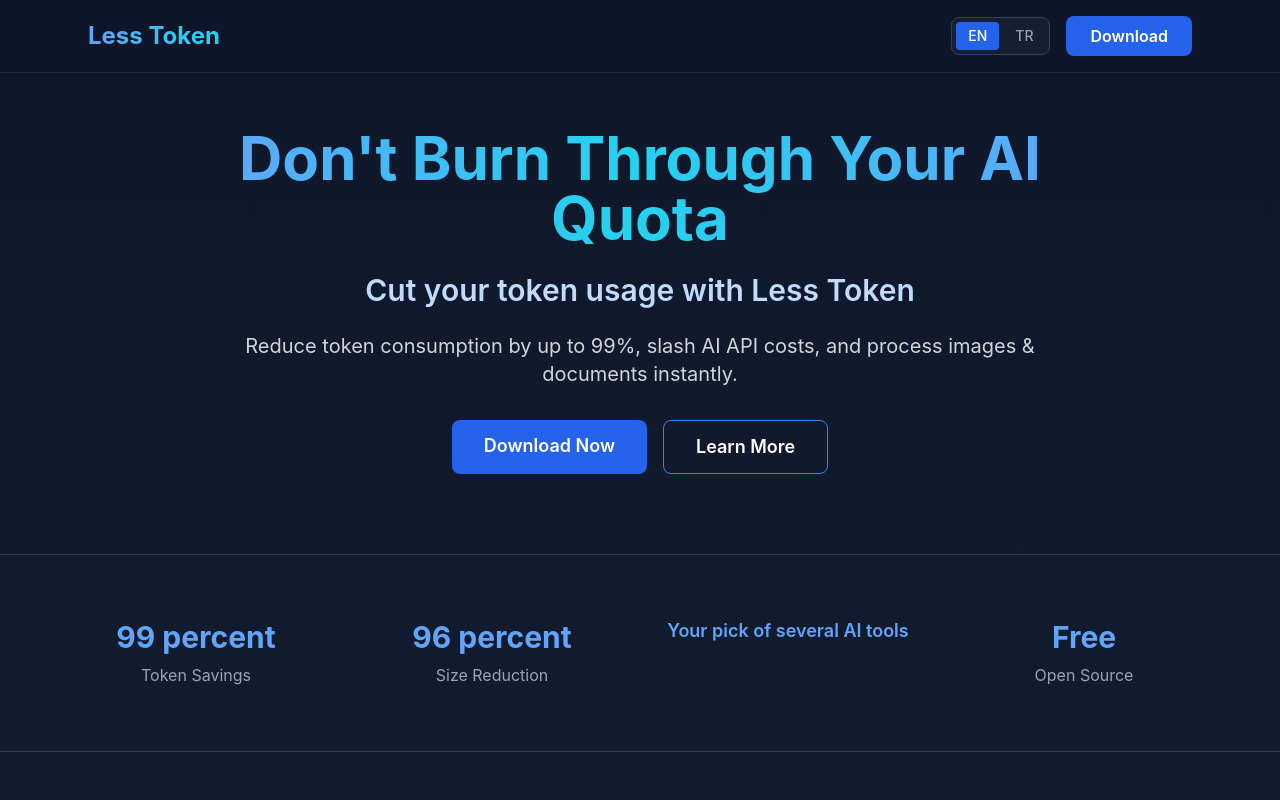
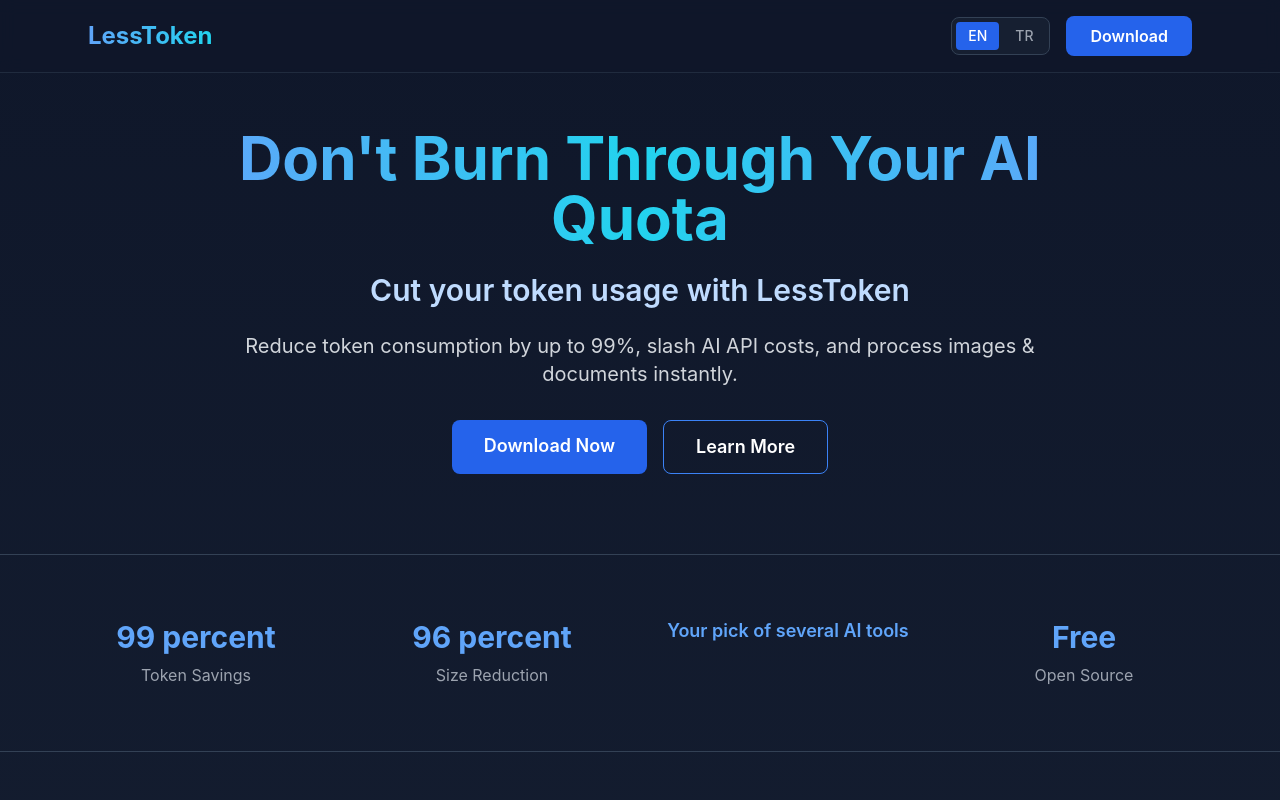
Before and after one commit to NuraydinArikan/lesstoken-landing, a Next.js app: page / in a window 1280 px wide. Shown: the top 800 px of the page. Built offline with nearby package versions, Linux system fonts and the light colour scheme.

Commit message:
rebrand: rename Less Token to LessToken, add installer checksum link
Matches the wordmark already used in the logo. Also links a SHA-256
checksum for the desktop installer next to the SmartScreen trust note,
so visitors have a concrete way to verify the download.

```diff
--- a/pages/app/auth.jsx
+++ b/pages/app/auth.jsx
@@ -62,7 +62,7 @@
   return (
     <>
       <Head>
-        <title>{isLogin ? 'Giriş Yap' : 'Kayıt Ol'} - Less Token</title>
+        <title>{isLogin ? 'Giriş Yap' : 'Kayıt Ol'} - LessToken</title>
       </Head>
 
       <div style={{
@@ -83,9 +83,9 @@
         }}>
           {/* Header */}
           <div style={{ textAlign: 'center', marginBottom: '30px' }}>
-            <img src="/logo.svg" alt="Less Token" style={{ width: '60px', height: '60px', marginBottom: '16px' }} />
+            <img src="/logo.svg" alt="LessToken" style={{ width: '60px', height: '60px', marginBottom: '16px' }} />
             <h1 style={{ fontSize: '28px', fontWeight: 'bold', color: '#0369a1', marginBottom: '8px' }}>
-              Less Token
+              LessToken
             </h1>
             <p style={{ color: '#666', fontSize: '14px' }}>
               {isLogin ? 'Hesabınıza giriş yapın' : 'Yeni hesap oluşturun'}
--- a/pages/app/dashboard.jsx
+++ b/pages/app/dashboard.jsx
@@ -57,7 +57,7 @@
   return (
     <>
       <Head>
-        <title>Dashboard - Less Token</title>
+        <title>Dashboard - LessToken</title>
       </Head>
 
       <div style={{ minHeight: '100vh', background: '#f9fafb' }}>
@@ -70,9 +70,9 @@
         }}>
           <div style={{ maxWidth: '1200px', margin: '0 auto', display: 'flex', justifyContent: 'space-between', alignItems: 'center' }}>
             <div style={{ display: 'flex', alignItems: 'center', gap: '12px' }}>
-              <img src="/logo.svg" alt="Less Token" style={{ width: '40px', height: '40px' }} />
+              <img src="/logo.svg" alt="LessToken" style={{ width: '40px', height: '40px' }} />
               <div>
-                <h1 style={{ fontSize: '24px', fontWeight: 'bold', margin: '0' }}>Less Token</h1>
+                <h1 style={{ fontSize: '24px', fontWeight: 'bold', margin: '0' }}>LessToken</h1>
                 <p style={{ fontSize: '12px', opacity: 0.9, margin: '0' }}>AI Token Optimizer</p>
               </div>
             </div>
@@ -172,7 +172,7 @@
               Hoş Geldiniz, {user?.email?.split('@')[0]}! 👋
             </h2>
             <p style={{ color: '#666', lineHeight: '1.6', marginBottom: '16px' }}>
-              Less Token, yapay zeka API maliyetlerini azaltmaya yardımcı olan akıllı bir araçtır.
+              LessToken, yapay zeka API maliyetlerini azaltmaya yardımcı olan akıllı bir araçtır.
               Metinlerinizi optimize ederek token kullanımını %99'a kadar azaltabilirsiniz.
             </p>
             <p style={{ color: '#666', lineHeight: '1.6' }}>
--- a/pages/app/history.jsx
+++ b/pages/app/history.jsx
@@ -59,7 +59,7 @@
   return (
     <>
       <Head>
-        <title>Geçmiş - Less Token</title>
+        <title>Geçmiş - LessToken</title>
       </Head>
 
       <div style={{ minHeight: '100vh', background: '#f9fafb' }}>
--- a/pages/app/optimize.jsx
+++ b/pages/app/optimize.jsx
@@ -67,7 +67,7 @@
   return (
     <>
       <Head>
-        <title>Optimize Et - Less Token</title>
+        <title>Optimize Et - LessToken</title>
       </Head>
 
       <div style={{ minHeight: '100vh', background: '#f9fafb' }}>
--- a/pages/contact.jsx
+++ b/pages/contact.jsx
@@ -45,8 +45,8 @@
   return (
     <>
       <Head>
-        <title>İletişim - Less Token</title>
-        <meta name="description" content="Less Token ile iletişime geçin" />
+        <title>İletişim - LessToken</title>
+        <meta name="description" content="LessToken ile iletişime geçin" />
       </Head>
 
       <div style={{ minHeight: '100vh', background: '#f9fafb' }}>
--- a/pages/index.jsx
+++ b/pages/index.jsx
@@ -6,11 +6,13 @@
 // asset, so this survives future releases without an edit here.
 const DOWNLOAD_URL =
   'https://github.com/NuraydinArikan/LessTokenDesktop/releases/latest/download/lesstoken-setup.exe';
+const CHECKSUM_URL =
+  'https://github.com/NuraydinArikan/LessTokenDesktop/releases/latest/download/lesstoken-setup.exe.sha256';
 
 const localesData = {
   tr: {
-    nav: { logo: "Less Token", download: "İndir" },
-    hero: { title: "Yapay Zeka Kotalarınız Hemen Tükenmesin", subtitle: "Less Token ile AI Token Kullanımınızı Azaltın", description: "Görsel ve belge boyutlarını çok hızlı küçültün. Yüzde 99'a kadar token tüketimini azaltın. Yapay zeka API maliyetlerinden tasarruf edin.", downloadBtn: "Şimdi İndir", learnBtn: "Daha Fazla Bilgi" },
+    nav: { logo: "LessToken", download: "İndir" },
+    hero: { title: "Yapay Zeka Kotalarınız Hemen Tükenmesin", subtitle: "LessToken ile AI Token Kullanımınızı Azaltın", description: "Görsel ve belge boyutlarını çok hızlı küçültün. Yüzde 99'a kadar token tüketimini azaltın. Yapay zeka API maliyetlerinden tasarruf edin.", downloadBtn: "Şimdi İndir", learnBtn: "Daha Fazla Bilgi" },
     stats: {
       savingsValue: "Yüzde 99",
       savings: "Token Tasarrufu",
@@ -42,8 +44,10 @@
       body: "Kurulumu başlatırken Windows \"Kişisel bilgisayarınızı korudu\" ekranını gösterebilir. Bu bir virüs uyarısı değildir. Windows, yayıncısı ücretli bir sertifika satın almamış her uygulama için bu ekranı gösterir — biz de henüz almadık. Devam etmek için:",
       step1: "Ek bilgi",
       step2: "Yine de çalıştır",
-      trust: "Merak ederseniz: Less Token açık kaynaktır, kurulumun içindeki her satırı kendiniz okuyabilirsiniz.",
+      trust: "Merak ederseniz: LessToken açık kaynaktır, kurulumun içindeki her satırı kendiniz okuyabilirsiniz.",
       trustLink: "Kaynak kodu GitHub'da",
+      checksum: "İndirdiğiniz dosyanın değiştirilmediğinden emin olmak için SHA-256 checksum ile doğrulayın:",
+      checksumLink: "Checksum dosyası",
       demo: {
         dialogTitle: "Windows kişisel bilgisayarınızı korudu",
         dialogBody: "Microsoft Defender SmartScreen tanınmayan bir uygulamanın başlamasını engelledi.",
@@ -85,11 +89,11 @@
       ]
     },
     cta: { title: "AI Maliyetlerinden %96'ya Kadar Tasarruf Edin", desc: "Bugün token'larınızı optimize etmeye başla. Sadece 30 saniye sürüyor.", btn: "Şimdi İndir" },
-    footer: { tagline: "AI token kullanımını optimize edin", product: "Ürün", resources: "Kaynaklar", legal: "Yasal", features: "Özellikler", pricingLink: "Fiyatlandırma", downloadLink: "İndir", docs: "Dokümantasyon", github: "GitHub", blog: "Blog", privacy: "Gizlilik", terms: "Şartlar", license: "Lisans", copyright: "© 2026 Less Token. Tüm hakları saklıdır. Bütçe bilinci olan geliştiriciler için sevgiyle yapılmıştır." }
+    footer: { tagline: "AI token kullanımını optimize edin", product: "Ürün", resources: "Kaynaklar", legal: "Yasal", features: "Özellikler", pricingLink: "Fiyatlandırma", downloadLink: "İndir", docs: "Dokümantasyon", github: "GitHub", blog: "Blog", privacy: "Gizlilik", terms: "Şartlar", license: "Lisans", copyright: "© 2026 LessToken. Tüm hakları saklıdır. Bütçe bilinci olan geliştiriciler için sevgiyle yapılmıştır." }
   },
   en: {
-    nav: { logo: "Less Token", download: "Download" },
-    hero: { title: "Don't Burn Through Your AI Quota", subtitle: "Cut your token usage with Less Token", description: "Reduce token consumption by up to 99%, slash AI API costs, and process images & documents instantly.", downloadBtn: "Download Now", learnBtn: "Learn More" },
+    nav: { logo: "LessToken", download: "Download" },
+    hero: { title: "Don't Burn Through Your AI Quota", subtitle: "Cut your token usage with LessToken", description: "Reduce token consumption by up to 99%, slash AI API costs, and process images & documents instantly.", downloadBtn: "Download Now", learnBtn: "Learn More" },
     stats: {
       savingsValue: "99 percent",
       savings: "Token Savings",
@@ -121,8 +125,10 @@
       body: "When you start the installer, Windows may show its \"protected your PC\" screen. This is not a virus warning. Windows shows it for every app whose publisher has not bought a paid signing certificate — and we have not bought one yet. To continue:",
       step1: "More info",
       step2: "Run anyway",
-      trust: "If you would rather check for yourself: Less Token is open source, so you can read every line that goes into the installer.",
+      trust: "If you would rather check for yourself: LessToken is open source, so you can read every line that goes into the installer.",
       trustLink: "Source code on GitHub",
+      checksum: "To make sure the file you downloaded wasn't tampered with, verify it against its SHA-256 checksum:",
+      checksumLink: "Checksum file",
       demo: {
         dialogTitle: "Windows protected your PC",
         dialogBody: "Microsoft Defender SmartScreen prevented an unrecognised app from starting.",
@@ -164,7 +170,7 @@
       ]
     },
     cta: { title: "Save up to 96% on AI Costs", desc: "Start optimizing your tokens today. It only takes 30 seconds.", btn: "Download Now" },
-    footer: { tagline: "Optimize AI token usage", product: "Product", resources: "Resources", legal: "Legal", features: "Features", pricingLink: "Pricing", downloadLink: "Download", docs: "Documentation", github: "GitHub", blog: "Blog", privacy: "Privacy", terms: "Terms", license: "License", copyright: "© 2026 Less Token. All rights reserved. Made with care for budget-conscious developers." }
+    footer: { tagline: "Optimize AI token usage", product: "Product", resources: "Resources", legal: "Legal", features: "Features", pricingLink: "Pricing", downloadLink: "Download", docs: "Documentation", github: "GitHub", blog: "Blog", privacy: "Privacy", terms: "Terms", license: "License", copyright: "© 2026 LessToken. All rights reserved. Made with care for budget-conscious developers." }
   }
 };
 
@@ -476,6 +482,17 @@
                   {i18n?.smartscreen?.trustLink}
                 </a>
               </p>
+              <p className="text-gray-400 text-sm mt-2">
+                {i18n?.smartscreen?.checksum}{' '}
+                <a
+                  href={CHECKSUM_URL}
+                  target="_blank"
+                  rel="noopener noreferrer"
+                  className="text-blue-400 hover:text-blue-300 underline"
+                >
+                  {i18n?.smartscreen?.checksumLink}
+                </a>
+              </p>
             </div>
           </div>
         </div>
@@ -525,8 +542,8 @@
           <div className="grid md:grid-cols-4 gap-8 mb-8">
             <div>
               <div className="flex items-center gap-2 mb-4">
-                <img src="/logo.svg" alt="Less Token" style={{ width: '32px', height: '32px' }} />
-                <p className="font-bold">Less Token</p>
+                <img src="/logo.svg" alt="LessToken" style={{ width: '32px', height: '32px' }} />
+                <p className="font-bold">LessToken</p>
               </div>
               <p className="text-gray-400 text-sm">{i18n?.footer?.tagline}</p>
             </div>
```
Also changed, not shown: pages/guide.jsx (+6 -6 lines), 2 other files (tests, documents, lock files or other folders).
